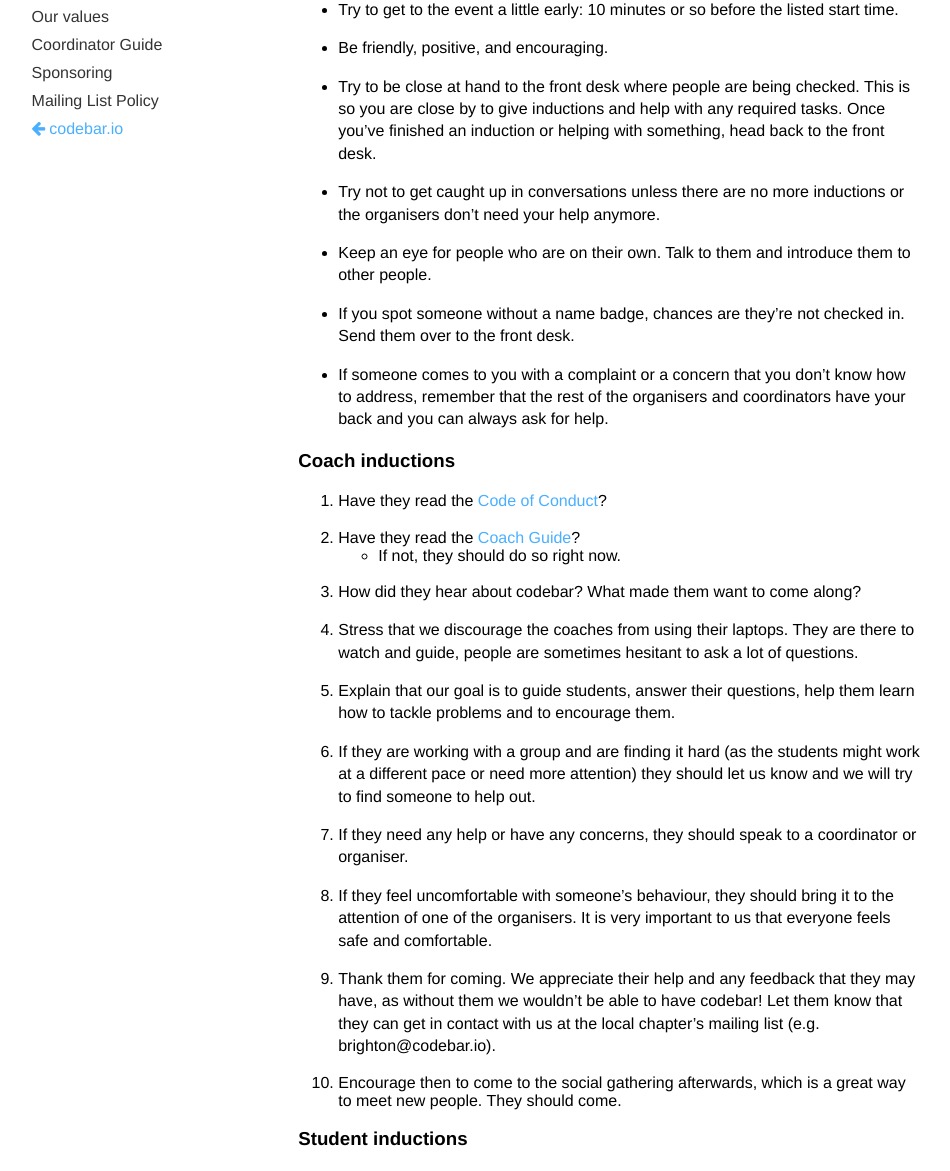
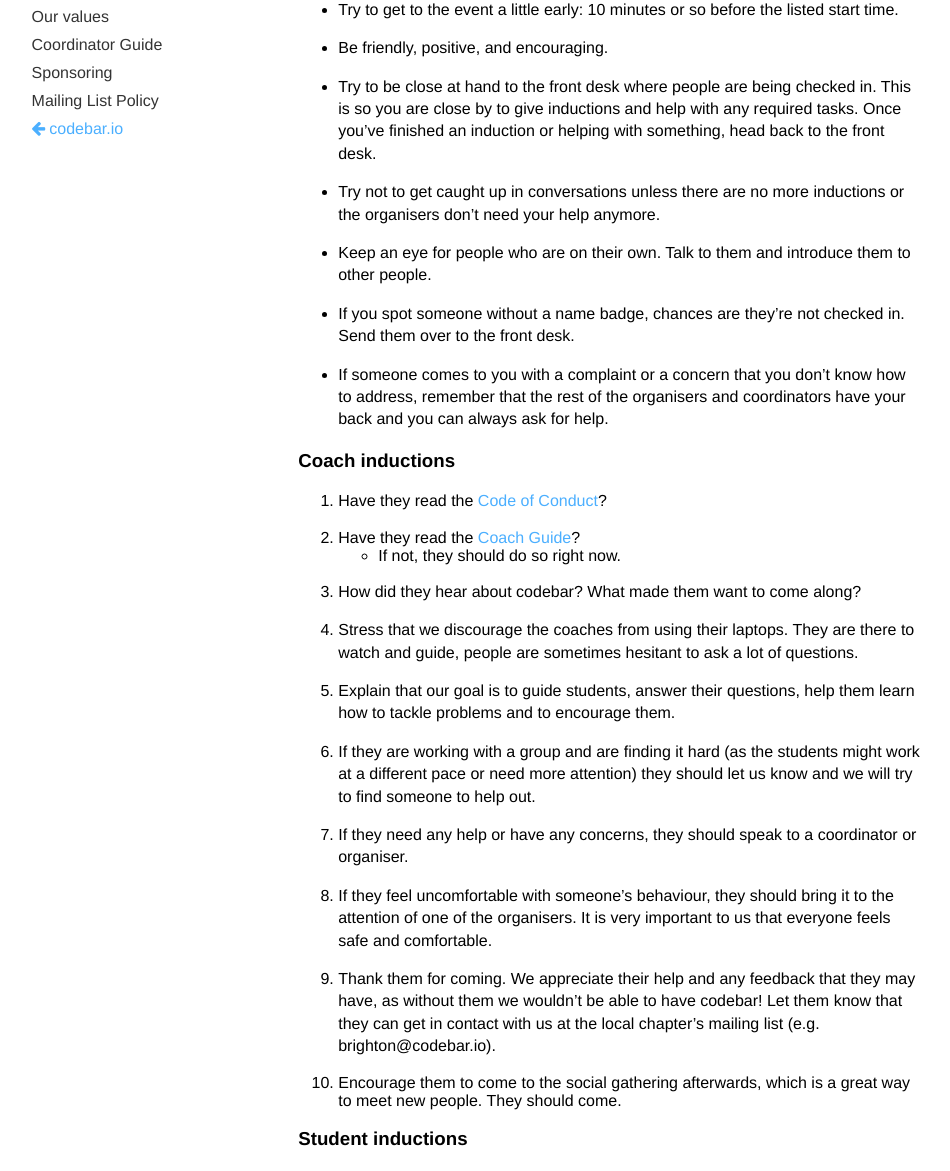
Before and after one commit to codebar/manual, a Jekyll site: the page built from _posts/2015-01-31-coordinator-guide.md, in a window 1280 px wide. Shown: the part 343-1514 px from the top of the page, without its empty margins (164-1114 px from the left). Built offline with Jekyll 4.4.1, drawn with Linux system fonts in a browser that asks for light colours; nearby versions of some CDN libraries.

Commit message:
Coordinator guide: typos

```diff
--- a/_posts/2015-01-31-coordinator-guide.md
+++ b/_posts/2015-01-31-coordinator-guide.md
@@ -9,7 +9,7 @@ codebar workshops are a team effort and we really appreciate you wanting to help
 
 - Be friendly, positive, and encouraging.
 
-- Try to be close at hand to the front desk where people are being checked. This is so you are close by to give inductions and help with any required tasks. Once you've finished an induction or helping with something, head back to the front desk.
+- Try to be close at hand to the front desk where people are being checked in. This is so you are close by to give inductions and help with any required tasks. Once you've finished an induction or helping with something, head back to the front desk.
 
 - Try not to get caught up in conversations unless there are no more inductions or the organisers don't need your help anymore.
 
@@ -41,7 +41,7 @@ codebar workshops are a team effort and we really appreciate you wanting to help
 
 9. Thank them for coming. We appreciate their help and any feedback that they may have, as without them we wouldn't be able to have codebar! Let them know that they can get in contact with us at the local chapter's mailing list (e.g. brighton@codebar.io).
 
-12. Encourage then to come to the social gathering afterwards, which is a great way to meet new people. They should come.
+12. Encourage them to come to the social gathering afterwards, which is a great way to meet new people. They should come.
 
 ### Student inductions
 
```
